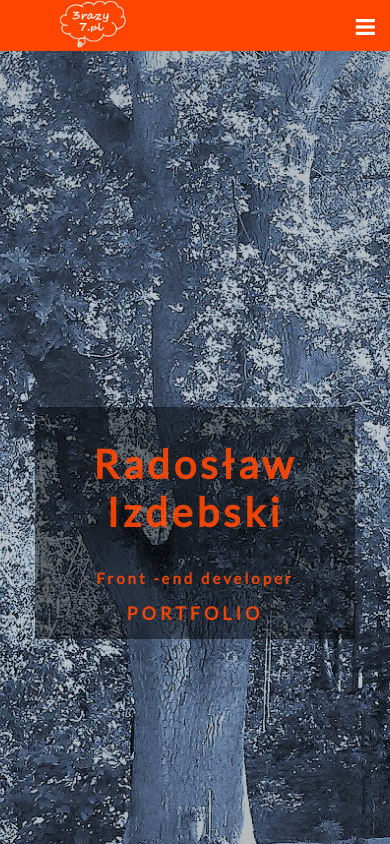
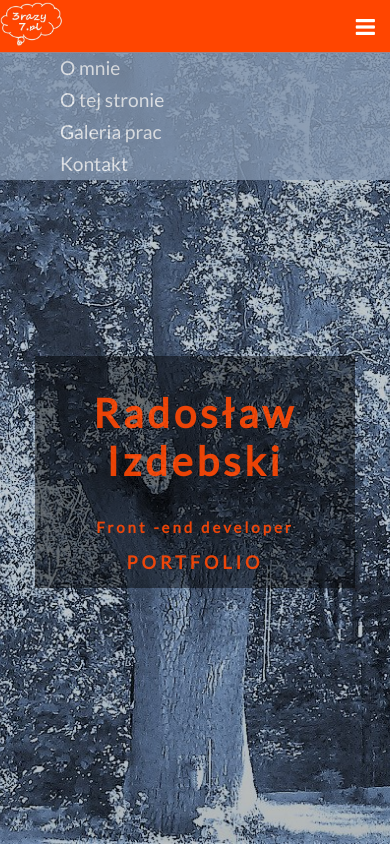
Before and after one commit to ParanAndro/3x7.pl, a website: page index.html in a window 390 px wide. Both pictures are taken after a click on the link 365 px from the left and 26 px from the top of the page. Shown: the top 844 px of the page. Drawn offline with Linux system fonts and the light colour scheme.

Commit message:
Add other version code od responsive menu

```diff
--- a/index.html
+++ b/index.html
@@ -10,9 +10,9 @@
 	</head>
 	<body>
 		<header>
-			<nav id="navigation" class="menu">
+			<nav id="navigation" class="hidden-menu">
 				<a href="https://www.3razy7.pl"><img class="nav-brand" src="images/logo.JPG" alt="3razy7.pl"></a>
-				<ul class="menu">
+				<ul>
 					<li><a href="#" id="1">O mnie</a></li>
 					<li><a href="#" id="2">O tej stronie</a></li>
 					<li><a href="#" id="3">Galeria prac</a></li>
--- a/js/scripts.js
+++ b/js/scripts.js
@@ -1,12 +1,39 @@
 //Responsive menu
 document.getElementById('hamburger').addEventListener('click', function() {
 	const menuResponsive = document.getElementById('navigation');
-	if (menuResponsive.className === 'menu') {
-		menuResponsive.className += " responsive";
+	if (menuResponsive.className === 'hidden-menu') {
+		menuResponsive.className += ' show-menu';
 	} else {
-		menuResponsive.className = 'menu';
+		menuResponsive.className = 'hidden-menu';
 	}
 })
+
+//smooth scrolling
+	const aboutMeMenu = document.getElementById('1');
+	const aboutMeTarget = document.getElementById('1-target');
+	const aboutThisPage = document.getElementById('2');
+	const aboutThisPageTarget = document.getElementById('2-target');
+	const galleryMenu = document.getElementById('3');
+	const galleryTarget = document.getElementById('3-target');
+	const contactMenu = document.getElementById('4');
+	const contactTarget = document.getElementById('4-target');
+
+aboutMeMenu.addEventListener('click', function() {
+		aboutMeTarget.scrollIntoView({behavior: 'smooth'});
+	});
+	aboutThisPage.addEventListener('click', function() {
+		aboutThisPageTarget.scrollIntoView({behavior: 'smooth'});
+	});
+	galleryMenu.addEventListener('click', function() {
+		galleryTarget.scrollIntoView({behavior: 'smooth'});
+	});
+	contactMenu.addEventListener('click', function() {
+		contactTarget.scrollIntoView({behavior: 'smooth'});
+	});
+
+
+
+
 
 //switching hide/show description in gallery
 function showHide() {
@@ -46,56 +73,3 @@
 	};
 };
 showHide();
-
-/*
-aboutMeMenu.addEventListener('click', function() {
-		aboutMeTarget.scrollIntoView({behavior: 'smooth'});
-	});
-	aboutThisPage.addEventListener('click', function() {
-		aboutThisPageTarget.scrollIntoView({behavior: 'smooth'});
-	});
-	galleryMenu.addEventListener('click', function() {
-		galleryTarget.scrollIntoView({behavior: 'smooth'});
-	});
-	contactMenu.addEventListener('click', function() {
-		contactTarget.scrollIntoView({behavior: 'smooth'});
-	});
-	*/
-/*
-function navigation() {
-	//navigation variables
-	const menuButton = document.getElementById('hamburger');//responsive menu button
-	const aboutMeMenu = document.getElementById('1');
-	const aboutMeTarget = document.getElementById('1-target');
-	const aboutThisPage = document.getElementById('2');
-	const aboutThisPageTarget = document.getElementById('2-target');
-	const galleryMenu = document.getElementById('3');
-	const galleryTarget = document.getElementById('3-target');
-	const contactMenu = document.getElementById('4');
-	const contactTarget = document.getElementById('4-target');
-
-	//navigation: smooth scrolling
-	aboutMeMenu.addEventListener('click', function() {
-		window.scrollTo({
-			top: 1000,
-			behavior: 'smooth'
-		});
-	});
-	aboutThisPage.addEventListener('click', function() {
-		setTimeout(window.scrollTo(0, 900), 100)
-	});
-	galleryMenu.addEventListener('click', function() {
-		setTimeout(window.scrollTo(0, 1200), 100)
-	});
-	contactMenu.addEventListener('click', function() {
-		setTimeout(window.scrollTo(0, 2300), 100)
-	});
-
-	//responsive menu: switching view
-	menuButton.addEventListener('click', function() {
-    document.getElementById('menu').classList.toggle('show');
-    return false;
-	});
-};
-navigation();
-*/
--- a/sass/navigation.scss
+++ b/sass/navigation.scss
@@ -1,29 +1,31 @@
 nav {
+	display: flex;
+	width: 100vw;
 	background-color: $global-orange;
+	@extend .row;
+	justify-content: space-around;
 	position: fixed;
 	top: 0;
-    overflow: hidden;
-    width: 100%;
 	z-index: 1;
 		.nav-brand {
 			width: auto;
 			height: 3em;
-			margin-left: 15%;
+			padding: 2px 0;
 			cursor: pointer;
 		}
 		ul {
-			list-style-type: none;
-			float: right;
-			display: block;
-			margin-right: 15%;
+			list-style: none;
+			display: flex;
+			flex-direction: row;
+			justify-content: space-between;
 				li {
-					display: inline;
 					font-size: 120%;
 					padding: 0 20px;
 					margin: 0;
 						a, {
 							text-decoration: none;
 							color: #FFFFFF;
+							transition: 0.4;
 						}
 						a:hover, {
 							color: $global-gray;
@@ -35,45 +37,37 @@
 		}
 }
 
+
 @media (max-width: 1200px) {
-		nav ul {
+	nav.hidden-menu {
+		justify-content: space-between;
+			ul {
 				display: none;
 			}
-		nav .menu-icon {
+			.menu-icon {
 				float: right;
 				display: block;
 				padding: 13px 15px;
 				font-size: 140%;
 				color: #FFFFFF;
-		}
-		nav .menu-icon:hover {
-			background-color: $global-gray;
+
 			}
 	}
-@media (max-width: 1200px) {
-	nav.responsive {
-		position: relative;
+	nav.show-menu {
 		ul {
-				float: none;
+			display: block;
 			position: absolute;
-				display: block;
-				text-align: left;
+			width: 100vw;
+			margin-top: 52px;
 			background-color: $global-gray;
 			line-height: 200%;
-				width: 100%;
-				margin: 0;
 			opacity: 0.8;
 				li {
 					display: block;
-					}
-					li a:hover {
+						a:hover, {
 							color: $global-orange;
 						}
 				}
-			.menu-icon {
-				position: absolute;
-				right: 0;
-				top: 0;
 		}
 	}
 }
```
Also changed, not shown: css/style.css, 1 other file. Lines whose indentation alone changed are shown as unchanged.
